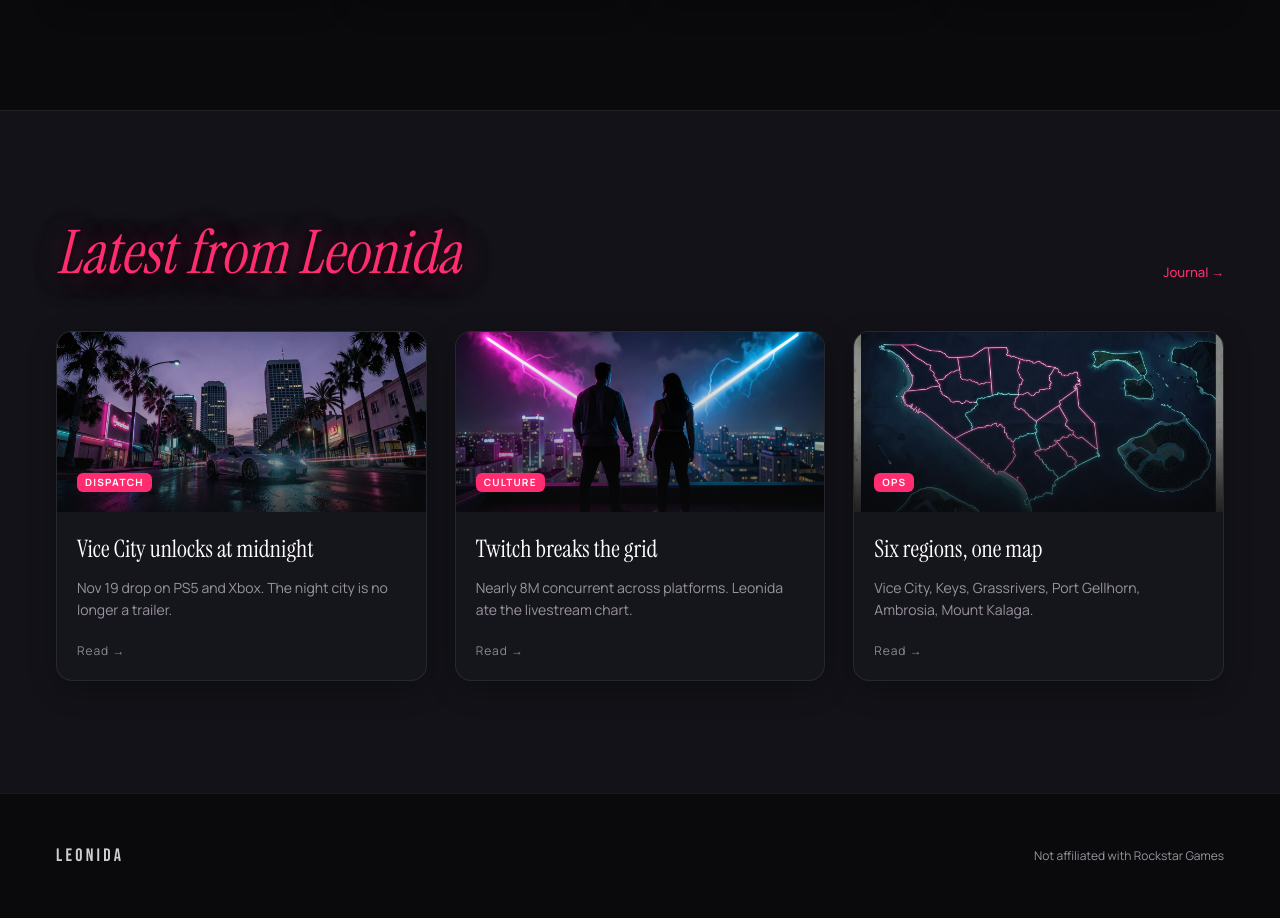
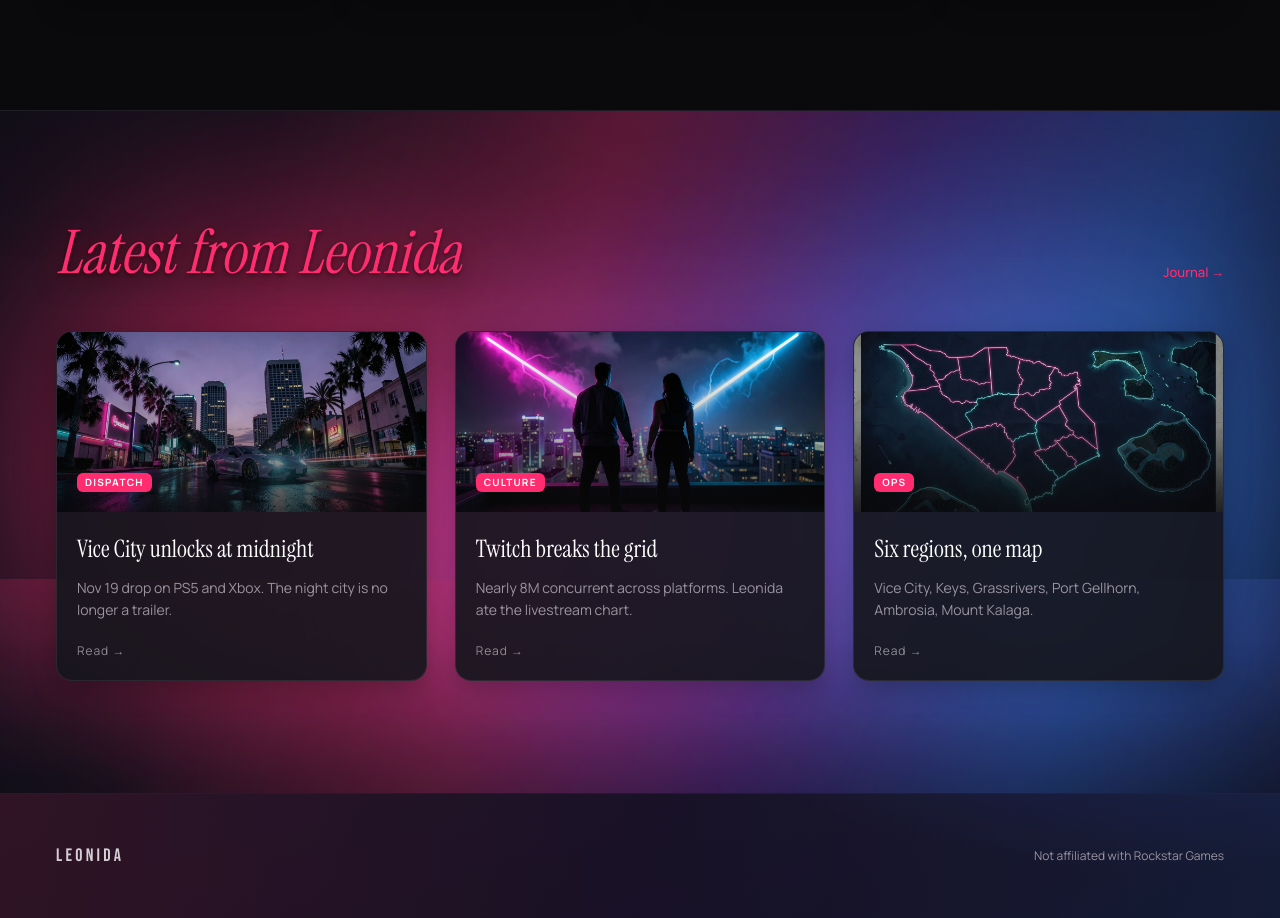
Before and after one commit to 38plug/leonida, a Next.js app: page / in a window 1280 px wide. Shown: the part 2621-3539 px from the top of the page. Built offline with nearby package versions, Linux system fonts and the light colour scheme; no server answers.

Commit message:
Add animated pink-purple-blue aurora behind journal
Lift flat void with drifting neon orbs and a siren sweep on journal pages and the landing journal band; warm the global body gradient.

```diff
--- a/app/globals.css
+++ b/app/globals.css
@@ -4,9 +4,9 @@
 
 :root {
   color-scheme: dark;
-  --void: #0a0a0c;
-  --night: #121218;
-  --ink: #1a1a22;
+  --void: #0c0a12;
+  --night: #14121c;
+  --ink: #1c1824;
   --mist: #f4f0f2;
   --mute: #9a94a0;
   --hot: #ff2d6f;
@@ -31,7 +31,12 @@ body {
   color: var(--mist);
   font-family: var(--font-dm), sans-serif;
   -webkit-font-smoothing: antialiased;
-  background: var(--void);
+  background:
+    radial-gradient(ellipse 95% 60% at 12% -8%, rgba(255, 45, 111, 0.22), transparent 55%),
+    radial-gradient(ellipse 80% 55% at 92% 8%, rgba(70, 110, 255, 0.2), transparent 52%),
+    radial-gradient(ellipse 70% 50% at 48% 95%, rgba(140, 60, 220, 0.16), transparent 55%),
+    linear-gradient(165deg, #16121e 0%, #100e18 48%, #0a101c 100%);
+  background-attachment: fixed;
 }
 
 ::selection {
@@ -952,9 +957,150 @@ body {
     }
   }
 
+  /* Page aurora — soft siren wash for journal / dark shells */
+  .page-aurora-shell {
+    position: relative;
+    isolation: isolate;
+    overflow: hidden;
+    min-height: 100vh;
+    background:
+      radial-gradient(ellipse 95% 70% at 12% -5%, rgba(255, 45, 111, 0.32), transparent 58%),
+      radial-gradient(ellipse 85% 65% at 92% 8%, rgba(55, 120, 255, 0.28), transparent 55%),
+      radial-gradient(ellipse 70% 55% at 50% 55%, rgba(140, 60, 220, 0.18), transparent 60%),
+      linear-gradient(165deg, #1a1424 0%, #120e1a 40%, #0c1220 100%);
+  }
+  .page-aurora {
+    position: absolute;
+    inset: 0;
+    overflow: hidden;
+    pointer-events: none;
+    z-index: 0;
+  }
+  .aurora-orb {
+    position: absolute;
+    border-radius: 50%;
+    filter: blur(56px);
+    mix-blend-mode: screen;
+    will-change: transform, opacity;
+    pointer-events: none;
+  }
+  .aurora-pink {
+    width: min(80vw, 760px);
+    height: min(80vw, 760px);
+    left: -14%;
+    top: -10%;
+    background: radial-gradient(circle, rgba(255, 45, 111, 0.9) 0%, rgba(255, 45, 111, 0) 68%);
+    animation: aurora-drift-pink 7.5s cubic-bezier(0.45, 0.05, 0.55, 0.95) infinite;
+  }
+  .aurora-purple {
+    width: min(70vw, 640px);
+    height: min(70vw, 640px);
+    left: 28%;
+    top: 18%;
+    background: radial-gradient(circle, rgba(170, 70, 255, 0.72) 0%, transparent 70%);
+    animation: aurora-drift-purple 9s cubic-bezier(0.4, 0, 0.2, 1) infinite;
+  }
+  .aurora-blue {
+    width: min(78vw, 720px);
+    height: min(78vw, 720px);
+    right: -12%;
+    top: -6%;
+    background: radial-gradient(circle, rgba(55, 120, 255, 0.88) 0%, rgba(40, 90, 255, 0) 68%);
+    animation: aurora-drift-blue 7.5s cubic-bezier(0.45, 0.05, 0.55, 0.95) infinite;
+  }
+  .aurora-magenta {
+    width: min(56vw, 520px);
+    height: min(56vw, 520px);
+    left: 18%;
+    bottom: -18%;
+    background: radial-gradient(circle, rgba(230, 50, 180, 0.65) 0%, transparent 68%);
+    animation: aurora-drift-magenta 8.5s ease-in-out infinite;
+  }
+  .aurora-sweep {
+    position: absolute;
+    inset: -25% -35%;
+    background: linear-gradient(
+      105deg,
+      transparent 0%,
+      transparent 22%,
+      rgba(255, 45, 111, 0.38) 36%,
+      rgba(140, 70, 255, 0.32) 48%,
+      rgba(55, 120, 255, 0.4) 60%,
+      transparent 74%,
+      transparent 100%
+    );
+    mix-blend-mode: screen;
+    filter: blur(24px);
+    animation: aurora-sweep 5.2s cubic-bezier(0.4, 0, 0.2, 1) infinite alternate;
+    will-change: transform, opacity;
+  }
+  .aurora-veil {
+    position: absolute;
+    inset: 0;
+    background:
+      linear-gradient(180deg, rgba(12, 8, 20, 0.08) 0%, transparent 22%, transparent 78%, rgba(8, 10, 20, 0.28) 100%);
+    z-index: 1;
+    pointer-events: none;
+  }
+
+  @keyframes aurora-drift-pink {
+    0%,
+    100% {
+      transform: translate3d(0, 0, 0) scale(1);
+      opacity: 0.7;
+    }
+    50% {
+      transform: translate3d(38%, 22%, 0) scale(1.12);
+      opacity: 1;
+    }
+  }
+  @keyframes aurora-drift-blue {
+    0%,
+    100% {
+      transform: translate3d(0, 0, 0) scale(1);
+      opacity: 0.7;
+    }
+    50% {
+      transform: translate3d(-36%, 20%, 0) scale(1.1);
+      opacity: 1;
+    }
+  }
+  @keyframes aurora-drift-purple {
+    0%,
+    100% {
+      transform: translate3d(-6%, 0, 0) scale(1);
+      opacity: 0.45;
+    }
+    50% {
+      transform: translate3d(14%, -18%, 0) scale(1.15);
+      opacity: 0.8;
+    }
+  }
+  @keyframes aurora-drift-magenta {
+    0%,
+    100% {
+      transform: translate3d(0, 0, 0) scale(1);
+      opacity: 0.5;
+    }
+    50% {
+      transform: translate3d(28%, -30%, 0) scale(1.2);
+      opacity: 0.85;
+    }
+  }
+  @keyframes aurora-sweep {
+    0% {
+      transform: translate3d(-12%, 4%, 0);
+      opacity: 0.55;
+    }
+    100% {
+      transform: translate3d(12%, -4%, 0);
+      opacity: 0.9;
+    }
+  }
+
   .shop-shell {
     min-height: 100vh;
-    background: #0a0a0c;
+    background: transparent;
   }
   .panel-glass {
     background: rgba(14, 14, 20, 0.94);
@@ -1008,4 +1154,11 @@ body {
   .siren-flash {
     animation: none !important;
   }
+  .aurora-pink,
+  .aurora-purple,
+  .aurora-blue,
+  .aurora-magenta,
+  .aurora-sweep {
+    animation: none !important;
+  }
 }
--- a/app/journal/[slug]/page.tsx
+++ b/app/journal/[slug]/page.tsx
@@ -4,6 +4,7 @@ import Link from "next/link";
 import { useMemo } from "react";
 import { useParams } from "next/navigation";
 import { getJournalBySlug, JOURNAL_POSTS } from "@/lib/catalog";
+import { PageAtmosphere } from "@/components/PageAtmosphere";
 
 export default function JournalArticlePage() {
   const params = useParams();
@@ -12,11 +13,14 @@ export default function JournalArticlePage() {
 
   if (!post) {
     return (
-      <div className="bg-void px-6 pt-32 text-mist">
-        <p>Article not found.</p>
-        <Link href="/journal" className="mt-4 inline-block text-champagne">
-          Back to journal
-        </Link>
+      <div className="page-aurora-shell px-6 pt-32 text-mist">
+        <PageAtmosphere />
+        <div className="relative z-10">
+          <p>Article not found.</p>
+          <Link href="/journal" className="mt-4 inline-block text-champagne">
+            Back to journal
+          </Link>
+        </div>
       </div>
     );
   }
@@ -24,8 +28,9 @@ export default function JournalArticlePage() {
   const related = JOURNAL_POSTS.filter((p) => p.slug !== post.slug).slice(0, 2);
 
   return (
-    <article className="bg-void pt-28 text-mist">
-      <div className={`mx-auto max-w-[900px] px-6 py-10 md:px-10`}>
+    <article className="page-aurora-shell pt-28 text-mist">
+      <PageAtmosphere />
+      <div className="relative z-10 mx-auto max-w-[900px] px-6 py-10 md:px-10">
         <p className="text-[11px] tracking-[0.2em] text-champagne">{post.category}</p>
         <h1 className="mt-4 font-serif text-4xl leading-tight md:text-5xl">{post.title}</h1>
         <p className="mt-6 font-serif text-xl italic text-mute">{post.dek}</p>
@@ -49,9 +54,9 @@ export default function JournalArticlePage() {
         </Link>
       </div>
 
-      <section className="border-t border-mist/10 px-6 py-14 md:px-10">
+      <section className="relative z-10 border-t border-white/[0.08] px-6 py-14 md:px-10">
         <h2 className="mx-auto mb-6 max-w-[900px] font-display text-2xl tracking-[0.1em]">RELATED</h2>
-        <ul className="mx-auto max-w-[900px] divide-y divide-mist/10 border-y border-mist/10">
+        <ul className="mx-auto max-w-[900px] divide-y divide-white/[0.08] border-y border-white/[0.08]">
           {related.map((p) => (
             <li key={p.slug}>
               <Link href={`/journal/${p.slug}`} className="block py-6 hover:text-champagne">
--- a/app/journal/page.tsx
+++ b/app/journal/page.tsx
@@ -1,12 +1,14 @@
 import Link from "next/link";
 import { JOURNAL_POSTS } from "@/lib/catalog";
+import { PageAtmosphere } from "@/components/PageAtmosphere";
 
 export default function JournalPage() {
   const [featured, ...rest] = JOURNAL_POSTS;
 
   return (
-    <div className="bg-void pt-28 text-mist">
-      <div className="mx-auto max-w-[1440px] px-6 py-14 md:px-10 lg:px-14">
+    <div className="page-aurora-shell pt-28 text-mist">
+      <PageAtmosphere />
+      <div className="relative z-10 mx-auto max-w-[1440px] px-6 py-14 md:px-10 lg:px-14">
         <h1 className="title-italic text-[clamp(3rem,7vw,4.5rem)] leading-none">Journal</h1>
         <p className="mt-4 max-w-lg text-[15px] text-mute">
           Hottest Leonida dispatches — launch night, stream records, and the map that ate the timeline.
--- a/src/components/LandingPage.tsx
+++ b/src/components/LandingPage.tsx
@@ -6,6 +6,7 @@ import { BOUTIQUE, JOURNAL_POSTS } from "@/lib/catalog";
 import { HeroScene } from "./hero/HeroScene";
 import { ProductCard } from "./shop/ProductCard";
 import { LeonidaLiveMap } from "./map/LeonidaLiveMap";
+import { PageAtmosphere } from "./PageAtmosphere";
 
 /**
  * Cinematic night-house landing.
@@ -143,8 +144,9 @@ export function LandingPage() {
         </div>
       </section>
 
-      <section className="border-t border-white/[0.06] bg-night py-20 md:py-28">
-        <div className="mx-auto max-w-[1440px] px-6 md:px-10 lg:px-14">
+      <section className="relative isolate overflow-hidden border-t border-white/[0.06] py-20 md:py-28">
+        <PageAtmosphere />
+        <div className="relative z-10 mx-auto max-w-[1440px] px-6 md:px-10 lg:px-14">
           <div className="mb-12 flex items-end justify-between gap-4">
             <h2 className="title-italic text-[clamp(2.5rem,5vw,3.75rem)] leading-none">
               Latest from Leonida
@@ -192,8 +194,12 @@ export function LandingPage() {
         </div>
       </section>
 
-      <footer className="border-t border-white/[0.06] bg-void">
-        <div className="mx-auto flex max-w-[1440px] flex-col gap-3 px-6 py-12 text-[12px] text-mute md:flex-row md:items-center md:justify-between md:px-10 lg:px-14">
+      <footer className="relative isolate overflow-hidden border-t border-white/[0.06]">
+        <div
+          aria-hidden
+          className="pointer-events-none absolute inset-0 bg-gradient-to-r from-[rgba(255,45,111,0.12)] via-[rgba(120,60,200,0.08)] to-[rgba(55,120,255,0.12)]"
+        />
+        <div className="relative z-10 mx-auto flex max-w-[1440px] flex-col gap-3 px-6 py-12 text-[12px] text-mute md:flex-row md:items-center md:justify-between md:px-10 lg:px-14">
           <p className="font-display text-lg tracking-[0.18em] text-white/80">LEONIDA</p>
           <p>Not affiliated with Rockstar Games</p>
         </div>
--- /dev/null
+++ b/src/components/PageAtmosphere.tsx
@@ -0,0 +1,13 @@
+/** Full-page pink / purple / blue wash — lifts flat void without fighting type. */
+export function PageAtmosphere() {
+  return (
+    <div className="page-aurora" aria-hidden>
+      <span className="aurora-orb aurora-pink" />
+      <span className="aurora-orb aurora-purple" />
+      <span className="aurora-orb aurora-blue" />
+      <span className="aurora-orb aurora-magenta" />
+      <span className="aurora-sweep" />
+      <span className="aurora-veil" />
+    </div>
+  );
+}
```
